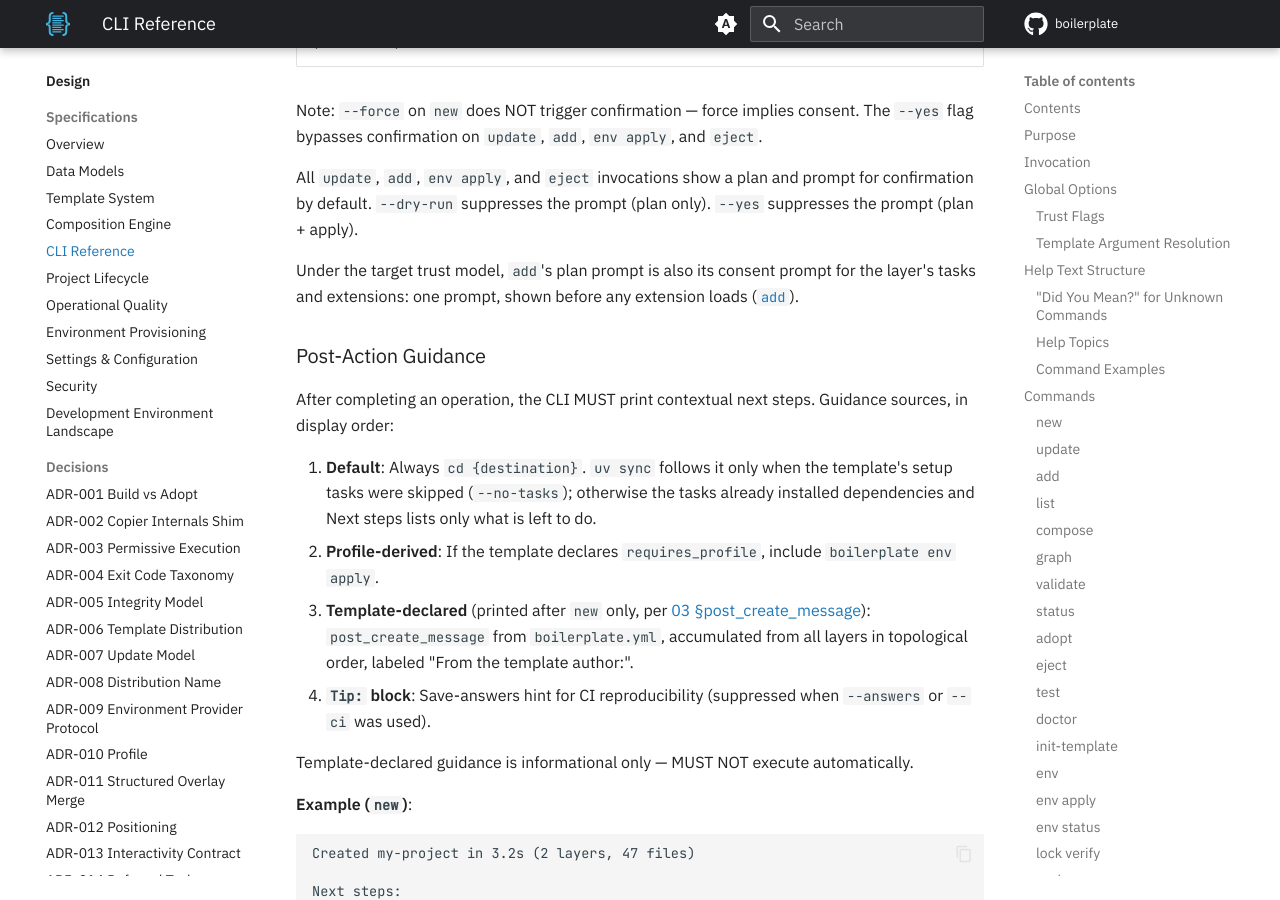
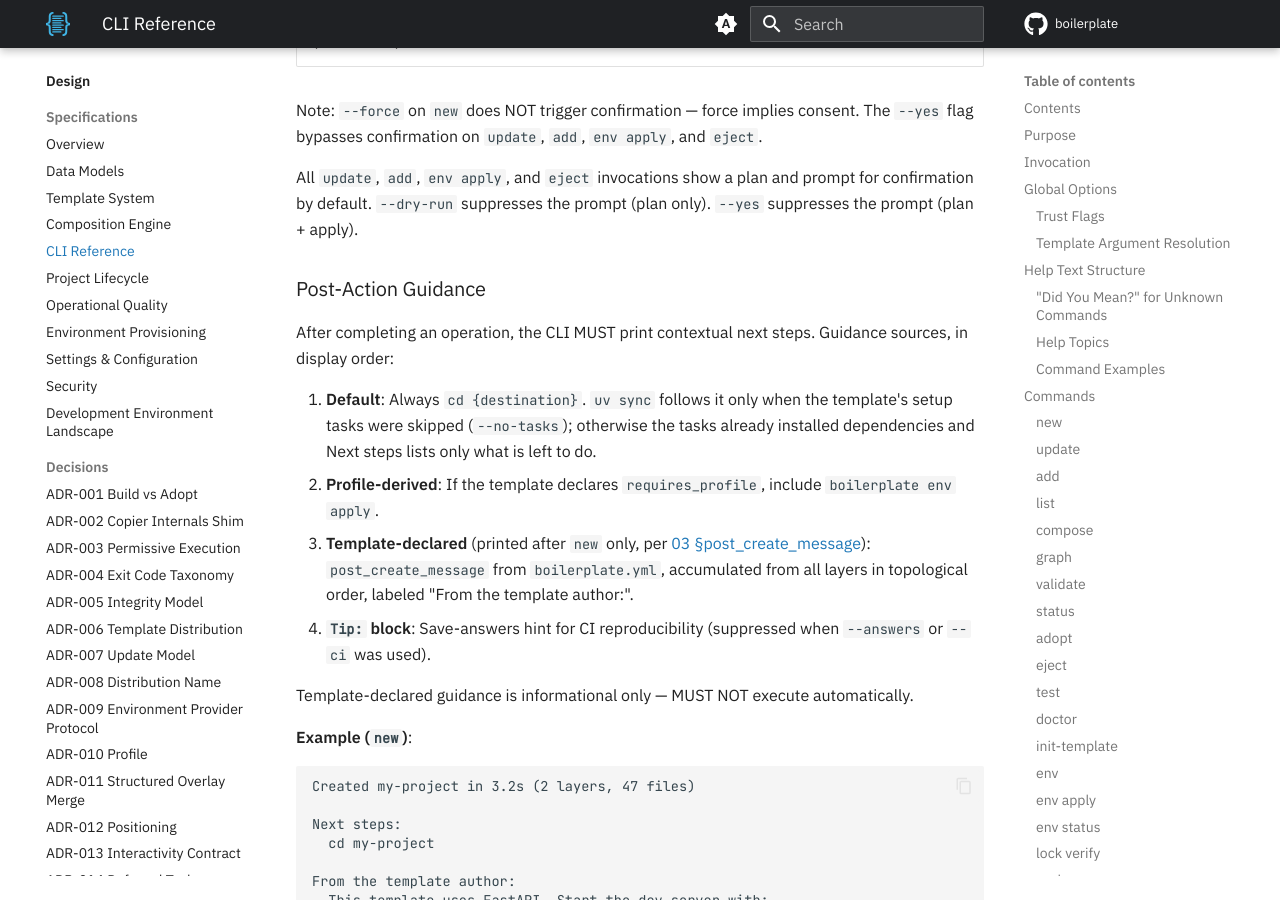
Before and after one commit to TheRealBillSiegler/boilerplate, an MkDocs documentation site: the page built from docs/design/05-cli-reference.md, in a window 1280 px wide and 900 px high, scrolled down 37909 px. Built offline with MkDocs 1.6.1 and Material for MkDocs 9.7.7, drawn with Linux system fonts in a browser that asks for light colours; comment, search, counter and statistics services are not loaded; the version menu is left out.

Commit message:
docs(design): drop the duplicate add consent note under 05's table
Co-Authored-By: Claude Sonnet 5.5 <noreply@anthropic.com>

```diff
--- a/docs/design/05-cli-reference.md
+++ b/docs/design/05-cli-reference.md
@@ -1044,8 +1044,6 @@ Note: `--force` on `new` does NOT trigger confirmation — force implies consent
 
 All `update`, `add`, `env apply`, and `eject` invocations show a plan and prompt for confirmation by default. `--dry-run` suppresses the prompt (plan only). `--yes` suppresses the prompt (plan + apply).
 
-Under the target trust model, `add`'s plan prompt is also its consent prompt for the layer's tasks and extensions: one prompt, shown before any extension loads ([`add`](#add)).
-
 ### Post-Action Guidance
 
 After completing an operation, the CLI MUST print contextual next steps. Guidance sources, in display order:
```
